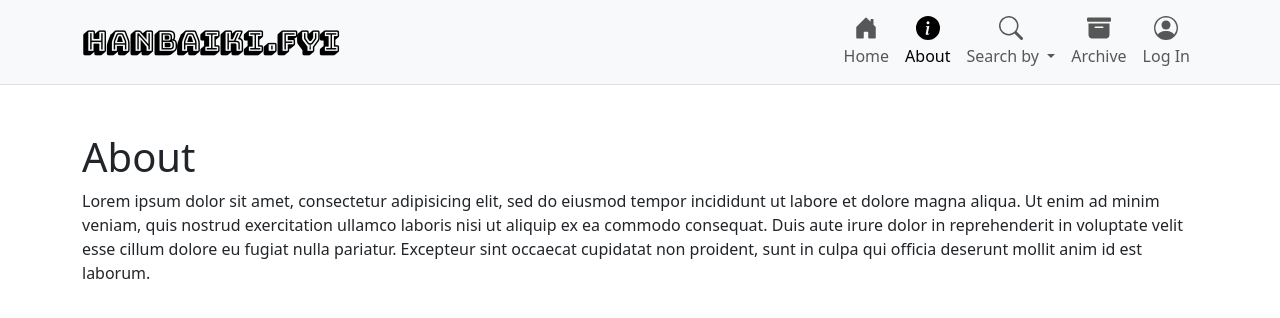
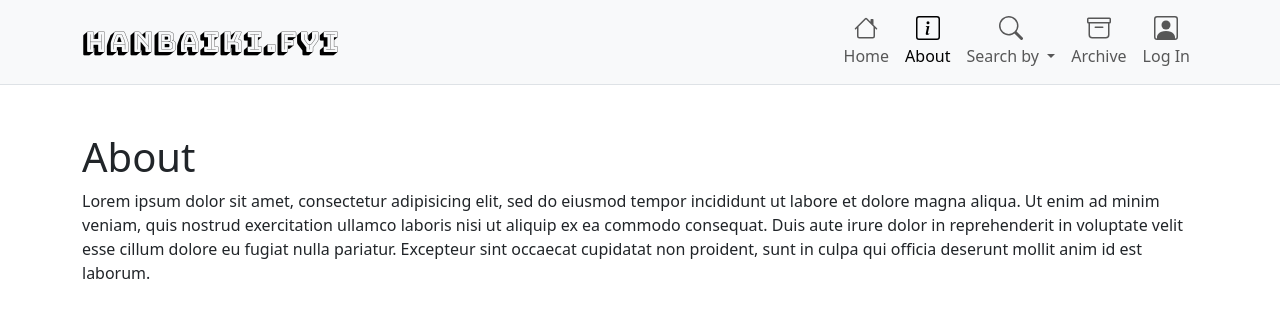
Before and after one commit to hcrudolph/hanbaiki.fyi, a Django app: page /about/ in a window 1280 px wide. Shown: the top 318 px of the page. Run offline with Django 5.2, Linux system fonts and the light colour scheme; some libraries are stand-ins or nearby versions.

Commit message:
updates navbar styling - hide icons and don't center text on small devices - align icon style to be outlined and squared - fixed title brand text style

```diff
--- a/photoroll/templates/photoroll/navbar.html
+++ b/photoroll/templates/photoroll/navbar.html
@@ -12,24 +12,25 @@
         <div class="collapse navbar-collapse" id="navbarNav">
             <ul class="navbar-nav ms-auto my-2 my-md-0 mb-2 mb-lg-0">
                 <li class="nav-item">
-                    <a href="/" class="nav-link text-center {% if request.path == '/' %}active{% endif %}">
-                        <svg xmlns="http://www.w3.org/2000/svg" width="24" height="24" fill="currentColor" class="bi d-block mx-auto mb-1 bi-house-door-fill" viewBox="0 0 16 16">
-                            <path d="M6.5 14.5v-3.505c0-.245.25-.495.5-.495h2c.25 0 .5.25.5.5v3.5a.5.5 0 0 0 .5.5h4a.5.5 0 0 0 .5-.5v-7a.5.5 0 0 0-.146-.354L13 5.793V2.5a.5.5 0 0 0-.5-.5h-1a.5.5 0 0 0-.5.5v1.293L8.354 1.146a.5.5 0 0 0-.708 0l-6 6A.5.5 0 0 0 1.5 7.5v7a.5.5 0 0 0 .5.5h4a.5.5 0 0 0 .5-.5"/>
+                    <a href="/" class="nav-link text-lg-center {% if request.path == '/' %}active{% endif %}">
+                        <svg xmlns="http://www.w3.org/2000/svg" width="24" height="24" fill="currentColor" class="bi d-none d-lg-block mx-auto mb-1 bi-house" viewBox="0 0 16 16">
+                            <path d="M8.707 1.5a1 1 0 0 0-1.414 0L.646 8.146a.5.5 0 0 0 .708.708L2 8.207V13.5A1.5 1.5 0 0 0 3.5 15h9a1.5 1.5 0 0 0 1.5-1.5V8.207l.646.647a.5.5 0 0 0 .708-.708L13 5.793V2.5a.5.5 0 0 0-.5-.5h-1a.5.5 0 0 0-.5.5v1.293zM13 7.207V13.5a.5.5 0 0 1-.5.5h-9a.5.5 0 0 1-.5-.5V7.207l5-5z"/>
                         </svg>
                         Home
                     </a>
                 </li>
                 <li class="nav-item">
-                    <a href="{% url 'about' %}" class="nav-link text-center {% if request.path|base_path == 'about' %}active{% endif %}">
-                        <svg xmlns="http://www.w3.org/2000/svg" width="24" height="24" fill="currentColor" class="bi d-block mx-auto mb-1 bi-info-circle-fill" viewBox="0 0 16 16">
-                            <path d="M8 16A8 8 0 1 0 8 0a8 8 0 0 0 0 16m.93-9.412-1 4.705c-.07.34.029.533.304.533.194 0 .487-.07.686-.246l-.088.416c-.287.346-.92.598-1.465.598-.703 0-1.002-.422-.808-1.319l.738-3.468c.064-.293.006-.399-.287-.47l-.451-.081.082-.381 2.29-.287zM8 5.5a1 1 0 1 1 0-2 1 1 0 0 1 0 2"/>
+                    <a href="{% url 'about' %}" class="nav-link text-lg-center {% if request.path|base_path == 'about' %}active{% endif %}">
+                        <svg xmlns="http://www.w3.org/2000/svg" width="24" height="24" fill="currentColor" class="bi d-none d-lg-block mx-auto mb-1 bi-info-square" viewBox="0 0 16 16">
+                            <path d="M14 1a1 1 0 0 1 1 1v12a1 1 0 0 1-1 1H2a1 1 0 0 1-1-1V2a1 1 0 0 1 1-1zM2 0a2 2 0 0 0-2 2v12a2 2 0 0 0 2 2h12a2 2 0 0 0 2-2V2a2 2 0 0 0-2-2z"/>
+                            <path d="m8.93 6.588-2.29.287-.082.38.45.083c.294.07.352.176.288.469l-.738 3.468c-.194.897.105 1.319.808 1.319.545 0 1.178-.252 1.465-.598l.088-.416c-.2.176-.492.246-.686.246-.275 0-.375-.193-.304-.533zM9 4.5a1 1 0 1 1-2 0 1 1 0 0 1 2 0"/>
                         </svg>
                         About
                     </a>
                 </li>
                 <li class="nav-item dropdown">
-                    <a class="nav-link dropdown-toggle text-center {% if request.path|base_path == 'search' %}active{% endif %}" href="#" id="navbarDropdownFilter" role="button" data-bs-toggle="dropdown" aria-expanded="false">
-                        <svg xmlns="http://www.w3.org/2000/svg" width="24" height="24" fill="currentColor" class="bi d-block mx-auto mb-1 bi-search" viewBox="0 0 16 16">
+                    <a href="#" class="nav-link dropdown-toggle text-lg-center {% if request.path|base_path:2 == 'search' %}active{% endif %}" id="navbarDropdownFilter" role="button" data-bs-toggle="dropdown" aria-expanded="false">
+                        <svg xmlns="http://www.w3.org/2000/svg" width="24" height="24" fill="currentColor" class="bi d-none d-lg-block mx-auto mb-1 bi-search" viewBox="0 0 16 16">
                             <path d="M11.742 10.344a6.5 6.5 0 1 0-1.397 1.398h-.001q.044.06.098.115l3.85 3.85a1 1 0 0 0 1.415-1.414l-3.85-3.85a1 1 0 0 0-.115-.1zM12 6.5a5.5 5.5 0 1 1-11 0 5.5 5.5 0 0 1 11 0"/>
                         </svg>
                       Search by
@@ -40,29 +41,29 @@
                     </ul>
                 </li>
                 <li class="nav-item">
-                        <a href="{% url 'archive' %}" class="nav-link text-center {% if request.path|base_path == 'archive' %}active{% endif %}">
-                        <svg xmlns="http://www.w3.org/2000/svg" width="24" height="24" fill="currentColor" class="bi d-block mx-auto mb-1 bi-archive-fill" viewBox="0 0 16 16">
-                            <path d="M12.643 15C13.979 15 15 13.845 15 12.5V5H1v7.5C1 13.845 2.021 15 3.357 15zM5.5 7h5a.5.5 0 0 1 0 1h-5a.5.5 0 0 1 0-1M.8 1a.8.8 0 0 0-.8.8V3a.8.8 0 0 0 .8.8h14.4A.8.8 0 0 0 16 3V1.8a.8.8 0 0 0-.8-.8z"/>
+                    <a href="{% url 'archive' %}" class="nav-link text-lg-center {% if request.path|base_path == 'archive' %}active{% endif %}">
+                        <svg xmlns="http://www.w3.org/2000/svg" width="24" height="24" fill="currentColor" class="bi d-none d-lg-block mx-auto mb-1 bi-archive" viewBox="0 0 16 16">
+                            <path d="M0 2a1 1 0 0 1 1-1h14a1 1 0 0 1 1 1v2a1 1 0 0 1-1 1v7.5a2.5 2.5 0 0 1-2.5 2.5h-9A2.5 2.5 0 0 1 1 12.5V5a1 1 0 0 1-1-1zm2 3v7.5A1.5 1.5 0 0 0 3.5 14h9a1.5 1.5 0 0 0 1.5-1.5V5zm13-3H1v2h14zM5 7.5a.5.5 0 0 1 .5-.5h5a.5.5 0 0 1 0 1h-5a.5.5 0 0 1-.5-.5"/>
                         </svg>
                         Archive
-                        </a>
+                    </a>
                 </li>
                 {% if user.is_authenticated %}
                 <li class="nav-item">
-                        <a href="{% url 'upload_file' %}" class="nav-link text-center {% if request.path|base_path == 'upload' %}active{% endif %}">
-                            <svg xmlns="http://www.w3.org/2000/svg" width="24" height="24" fill="currentColor" class="bi d-block mx-auto mb-1 bi-file-arrow-up-fill" viewBox="0 0 16 16">
-                                <path d="M12 0H4a2 2 0 0 0-2 2v12a2 2 0 0 0 2 2h8a2 2 0 0 0 2-2V2a2 2 0 0 0-2-2M7.5 6.707 6.354 7.854a.5.5 0 1 1-.708-.708l2-2a.5.5 0 0 1 .708 0l2 2a.5.5 0 0 1-.708.708L8.5 6.707V10.5a.5.5 0 0 1-1 0z"/>
-                            </svg>
-                            Upload
-                        </a>
+                    <a href="{% url 'upload_file' %}" class="nav-link text-lg-center {% if request.path|base_path == 'upload' %}active{% endif %}">
+                        <svg xmlns="http://www.w3.org/2000/svg" width="24" height="24" fill="currentColor" class="bi d-none d-lg-block mx-auto mb-1 bi-arrow-up-square" viewBox="0 0 16 16">
+                            <path fill-rule="evenodd" d="M15 2a1 1 0 0 0-1-1H2a1 1 0 0 0-1 1v12a1 1 0 0 0 1 1h12a1 1 0 0 0 1-1zM0 2a2 2 0 0 1 2-2h12a2 2 0 0 1 2 2v12a2 2 0 0 1-2 2H2a2 2 0 0 1-2-2zm8.5 9.5a.5.5 0 0 1-1 0V5.707L5.354 7.854a.5.5 0 1 1-.708-.708l3-3a.5.5 0 0 1 .708 0l3 3a.5.5 0 0 1-.708.708L8.5 5.707z"/>
+                        </svg>
+                        Upload
+                    </a>
                 </li>
                 {% endif %}
                 {% if user.is_authenticated %}
                 <li class="nav-item dropdown">
-                    <a class="nav-link dropdown-toggle text-center" href="#" id="navbarDropdownUser" role="button" data-bs-toggle="dropdown" aria-expanded="false">
-                        <svg xmlns="http://www.w3.org/2000/svg" width="24" height="24" fill="currentColor" class="bi d-block mx-auto mb-1 bi-person-circle" viewBox="0 0 16 16">
+                    <a class="nav-link dropdown-toggle text-lg-center" href="#" id="navbarDropdownUser" role="button" data-bs-toggle="dropdown" aria-expanded="false">
+                        <svg xmlns="http://www.w3.org/2000/svg" width="24" height="24" fill="currentColor" class="bi d-none d-lg-block mx-auto mb-1 bi-person-square" viewBox="0 0 16 16">
                             <path d="M11 6a3 3 0 1 1-6 0 3 3 0 0 1 6 0"/>
-                            <path fill-rule="evenodd" d="M0 8a8 8 0 1 1 16 0A8 8 0 0 1 0 8m8-7a7 7 0 0 0-5.468 11.37C3.242 11.226 4.805 10 8 10s4.757 1.225 5.468 2.37A7 7 0 0 0 8 1"/>
+                            <path d="M2 0a2 2 0 0 0-2 2v12a2 2 0 0 0 2 2h12a2 2 0 0 0 2-2V2a2 2 0 0 0-2-2zm12 1a1 1 0 0 1 1 1v12a1 1 0 0 1-1 1v-1c0-1-1-4-6-4s-6 3-6 4v1a1 1 0 0 1-1-1V2a1 1 0 0 1 1-1z"/>
                         </svg>
                         {{ user.username }}
                     </a>
@@ -77,10 +78,10 @@
                 </li>
                 {% else %}
                 <li class="nav-item">
-                    <a href="{% url 'login' %}" class="nav-link text-center {% if request.path|base_path == 'accounts' %}active{% endif %}">
-                        <svg xmlns="http://www.w3.org/2000/svg" width="24" height="24" fill="currentColor" class="bi d-block mx-auto mb-1 bi-person-circle" viewBox="0 0 16 16">
+                    <a href="{% url 'login' %}" class="nav-link text-lg-center {% if request.path|base_path == 'accounts' %}active{% endif %}">
+                        <svg xmlns="http://www.w3.org/2000/svg" width="24" height="24" fill="currentColor" class="bi d-none d-lg-block mx-auto mb-1 bi-person-square" viewBox="0 0 16 16">
                             <path d="M11 6a3 3 0 1 1-6 0 3 3 0 0 1 6 0"/>
-                            <path fill-rule="evenodd" d="M0 8a8 8 0 1 1 16 0A8 8 0 0 1 0 8m8-7a7 7 0 0 0-5.468 11.37C3.242 11.226 4.805 10 8 10s4.757 1.225 5.468 2.37A7 7 0 0 0 8 1"/>
+                            <path d="M2 0a2 2 0 0 0-2 2v12a2 2 0 0 0 2 2h12a2 2 0 0 0 2-2V2a2 2 0 0 0-2-2zm12 1a1 1 0 0 1 1 1v12a1 1 0 0 1-1 1v-1c0-1-1-4-6-4s-6 3-6 4v1a1 1 0 0 1-1-1V2a1 1 0 0 1 1-1z"/>
                         </svg>
                         Log In
                     </a>
--- a/photoroll/templatetags/base_path.py
+++ b/photoroll/templatetags/base_path.py
@@ -4,6 +4,5 @@ from django.template.defaultfilters import stringfilter
 register = template.Library()
 
 @register.filter(name="base_path")
-@stringfilter
-def base_path(value):
-    return value.split('/')[1]
+def base_path(value, item=1):
+    return value.split('/')[item]
--- a/static/css/custom.css
+++ b/static/css/custom.css
@@ -23,7 +23,6 @@ body {
 .title-brand {
     font-family: BungeeShade, sans-serif;
     font-size: 1.75em;
-    font-weight: bold;
 }
 
 ul.geo-info {
```
